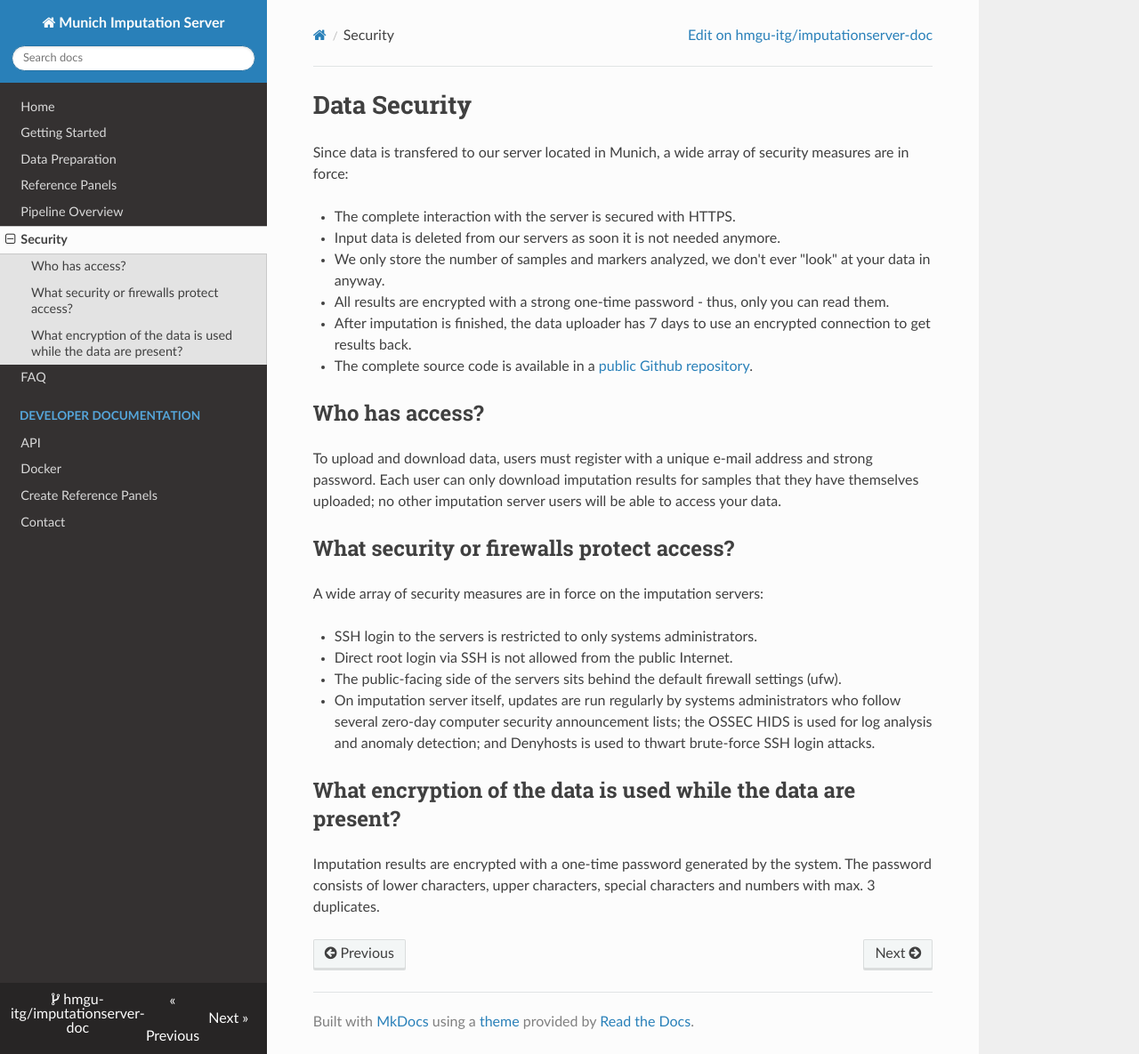
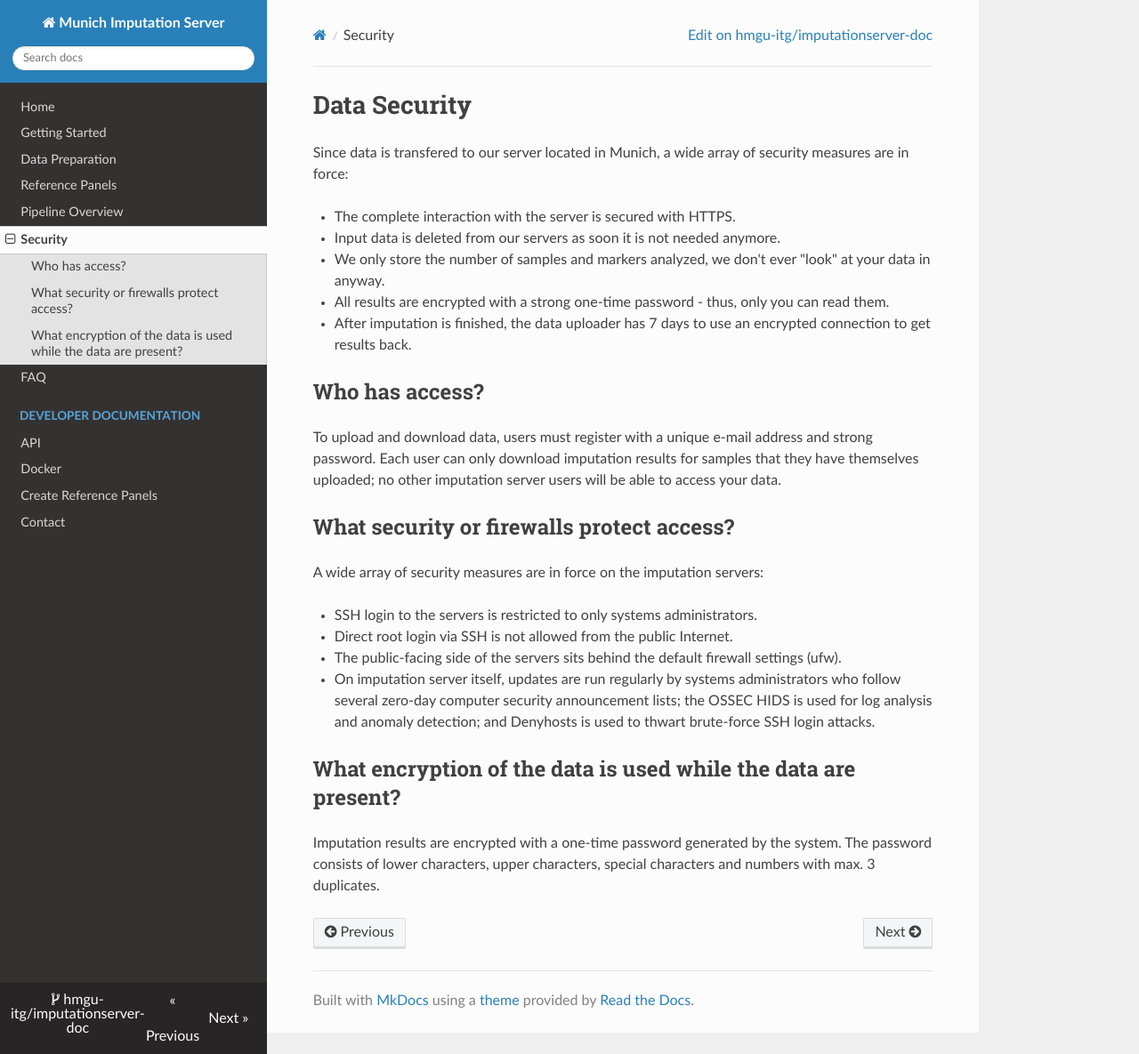
Before and after one commit to hmgu-itg/imputationserver-doc, an MkDocs documentation site: the page built from docs/data-sensitivity.md, in a window 1280 px wide and 1185 px high. Shown: the whole window at 89% size. Built offline with MkDocs 1.6.1, drawn with Linux system fonts in a browser that asks for light colours; nearby versions of some CDN libraries.

Commit message:
Removed imputation-server github repo link in data-sensitivity.md

```diff
--- a/docs/data-sensitivity.md
+++ b/docs/data-sensitivity.md
@@ -7,7 +7,7 @@ Since data is transfered to our server located in Munich, a wide array of securi
 - We only store the number of samples and markers analyzed, we don't ever "look" at your data in anyway.
 - All results are encrypted with a strong one-time password - thus, only you can read them.
 - After imputation is finished, the data uploader has 7 days to use an encrypted connection to get results back.
-- The complete source code is available in a [public Github repository](https://github.com/genepi/imputationserver/tree/qc-refactoring).
+
 
 
 ## Who has access?
```
